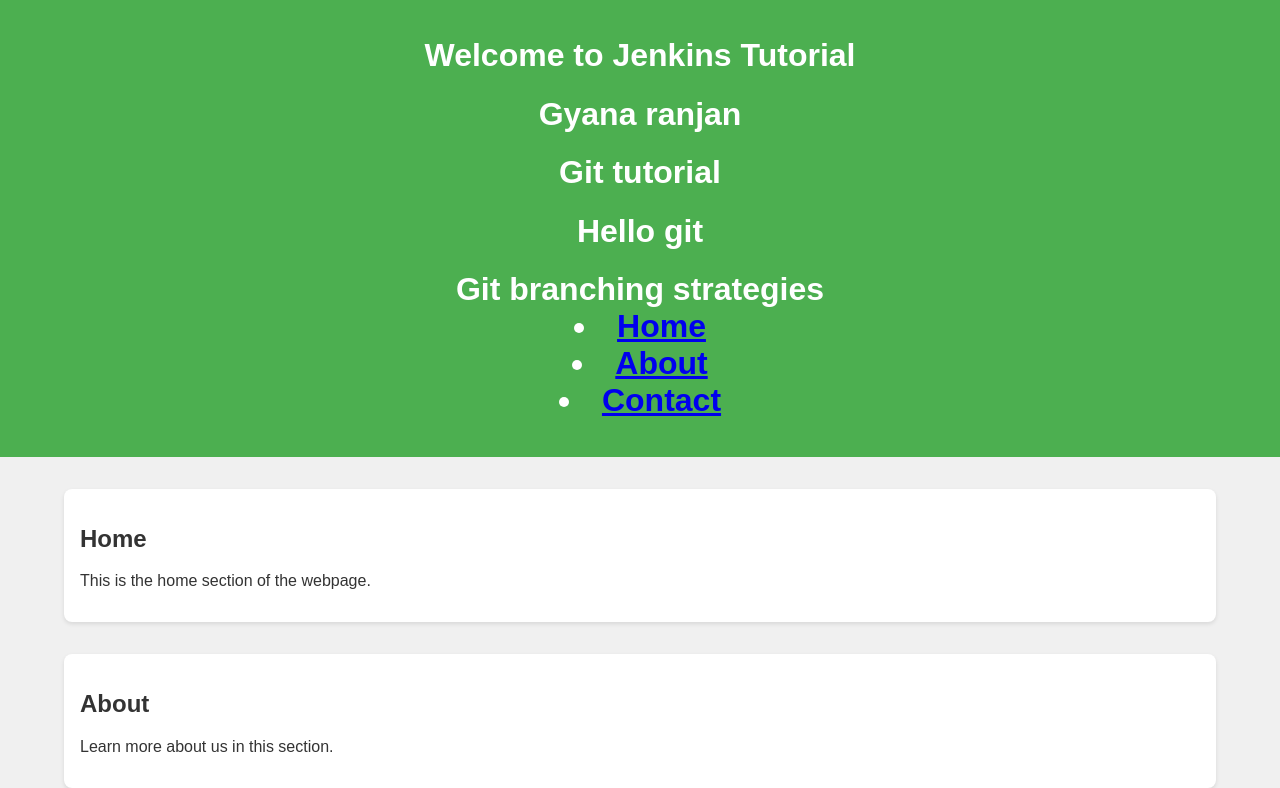
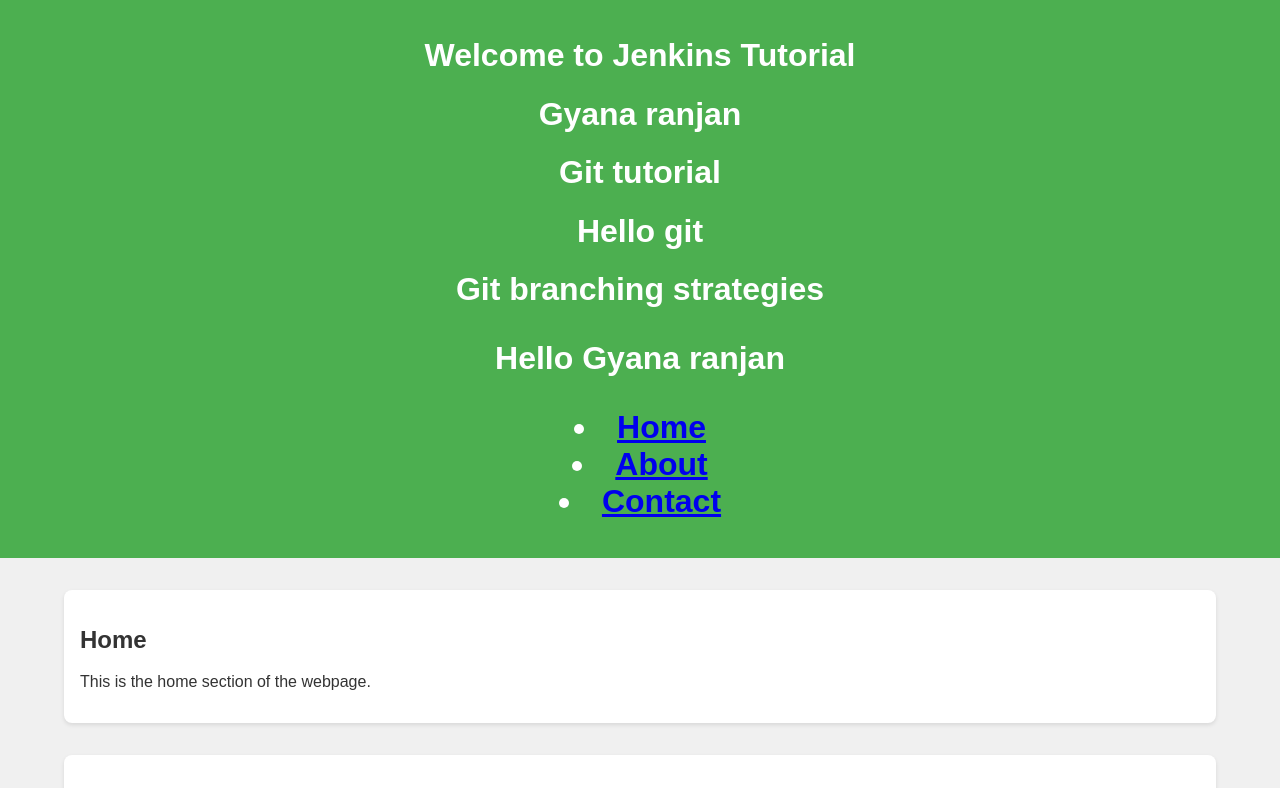
Before and after one commit to Gyana545/myrepo, a plain HTML site: page index.html in a window 1280 px wide. Shown: the top 788 px of the page. Drawn offline with Linux system fonts and the light colour scheme.

Commit message:
Update index.html

```diff
--- a/index.html
+++ b/index.html
@@ -56,6 +56,7 @@
 	<h1>Git tutorial</h1>
 	<h1>Hello git<h1/>
 	<h1>Git branching strategies</>
+	<p>Hello Gyana ranjan</p>
         <nav>
             </ul>
                 <li><a href="#home">Home</a></li>
```
